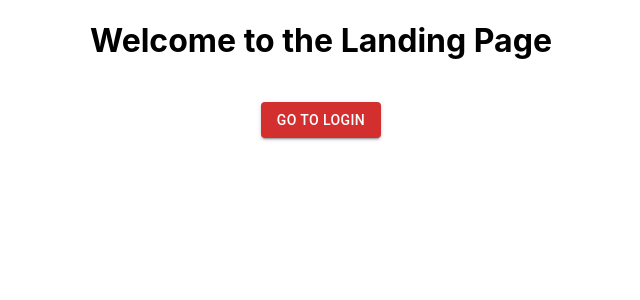
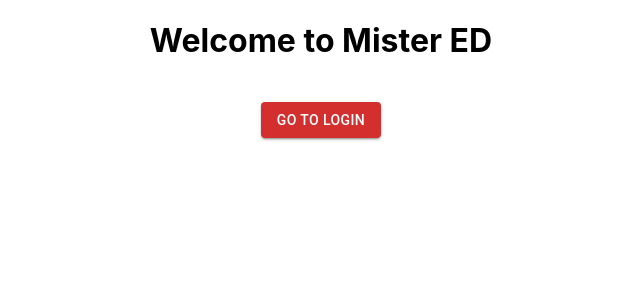
Before and after one commit to SENG-350-2024-fall/Team-8, a React (Create React App) app in the folder mister-ed/: page /landing in a window 1280 px wide. Shown: the top 300 px of the page, without its empty margins (319-959 px from the left). Built offline with nearby package versions, Linux system fonts and the light colour scheme.

Commit message:
update landing page

```diff
--- a/mister-ed/src/pages/Landing.js
+++ b/mister-ed/src/pages/Landing.js
@@ -5,7 +5,7 @@
 function Landing() {
   return (
     <div>
-      <h1>Welcome to the Landing Page</h1>
+      <h1>Welcome to Mister ED</h1>
       <Link to="/login" style={{ textDecoration: 'none' }}>
         <Button
           variant="contained"
```
